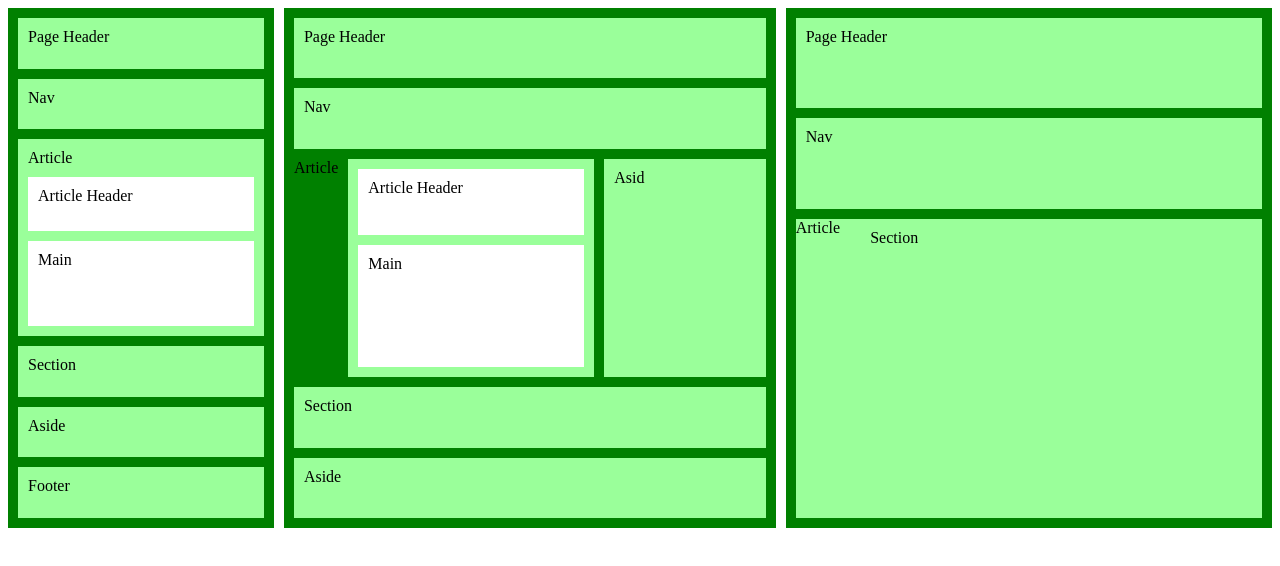
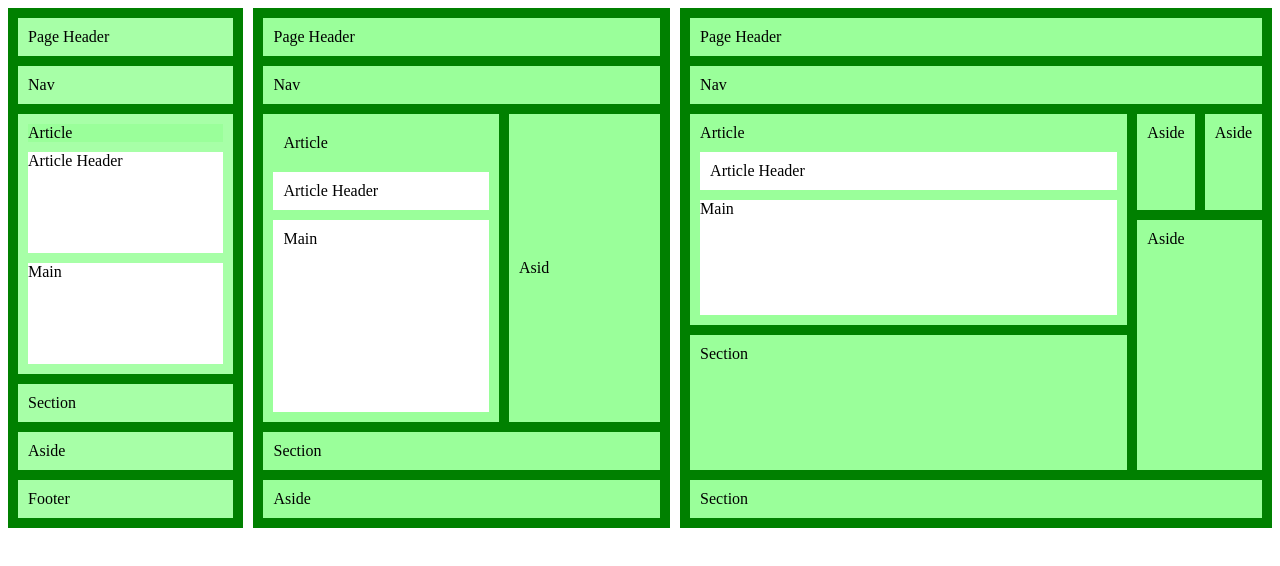
Before and after one commit to OUYORNG/Web_Design, a plain HTML site: page LAB04/LAB04_04.html in a window 1280 px wide. Drawn offline with Linux system fonts and the light colour scheme.

Commit message:
add lab04 ex05

```diff
--- a/LAB04/LAB04_04.css
+++ b/LAB04/LAB04_04.css
@@ -6,10 +6,73 @@
     gap: 10px;
 }
 
-.parent1 {
+.p {
     height: 500px;
     background-color: green;
+    display: flex;
+    flex-direction: column;
+    gap: 10px;
+    padding: 10px;
+}
+
+.parent1 {
     flex-grow: 1;
+}
+
+.parent2 {
+    flex-grow: 2;
+}
+
+.parent3 {
+    flex-grow:3;
+}
+
+/* ===parent1=== */
+
+.p1child {
+    flex-grow: 0;
+    background-color: rgb(167, 255, 167);
+    padding: 10px;
+}
+
+.p1child-3 {
+    flex-grow: 1;
+
+    display: flex;
+    flex-direction: column;
+    gap: 10px;
+}
+
+.p1subchild3 {
+    background-color: white;
+    flex-grow: 1;
+}
+
+.p1article {
+    background-color: rgb(154, 255, 154);
+    flex-grow: 0;
+}
+
+/* ===parent2=== */
+.p2child {
+    flex-grow: 0;
+    background-color: rgb(154, 255, 154);
+    padding: 10px;
+}
+
+.p2child-3 {
+    flex-grow: 1;
+    background-color: green;
+    padding: 0px;
+
+    display: flex;
+    flex-direction: row;
+    gap: 10px;
+}
+
+.p2child-3-box {
+    flex-grow: 1;
+    background-color: rgb(154, 255, 154);
 
     display: flex;
     flex-direction: column;
@@ -17,170 +80,58 @@
     padding: 10px;
 }
 
-.parent2 {
-    height: 500px;
-    background-color: green;
-    flex-grow: 2;
-
-    display: flex;
-    flex-direction: column;
-    gap: 10px;
-    padding: 10px;
-}
-
-.parent3 {
-    height: 500px;
-    background-color: green;
-    flex-grow:3;
-
-    display: flex;
-    flex-direction: column;
-    gap: 10px;
-    padding: 10px;
-}
-
-/* ===parent1=== */
-
-.p1-child1 {
-    background-color: rgb(154, 255, 154);
-    flex-grow: 1;
-    padding: 10px;
-}
-
-.p1-child2 {
-    background-color: rgb(154, 255, 154);
-    flex-grow: 1;
-    padding: 10px;
-}
-
-.p1-child3 {
-    background-color: rgb(154, 255, 154);
-    flex-grow: 5;
-    padding: 10px;
-
-    display: flex;
-    flex-direction: column;
-    gap: 10px;
-}
-
-.p1-child4 {
-    background-color: rgb(154, 255, 154);
-    flex-grow: 1;
-    padding: 10px;
-}
-
-.p1-child5 {
-    background-color: rgb(154, 255, 154);
-    flex-grow: 1;
-    padding: 10px;
-}
-
-.p1-child6 {
-    background-color: rgb(154, 255, 154);
-    flex-grow: 1;
-    padding: 10px;
-}
-
-.p1-c3-1 {
+.p2child-3-box-left {
     background-color: white;
     flex-grow: 1;
     padding: 10px;
 }
 
-.p1-c3-2 {
-    background-color: white;
-    flex-grow: 3;
+.p2article {
+    flex-grow: 0;
+    background-color: rgb(154, 255, 154);
+}
+
+.p2-article-header {
+    flex-grow: 0;
+}
+
+.p2child-3-box-2 {
+    display: flex;
+    justify-content: center;
+}
+
+/* ===parent3=== */
+.flex {
+    display: flex;
+}
+
+.flexrow {
+    flex-direction: row;
+}
+
+.flexcol {
+    flex-direction: column;
+}
+
+.flexgrow0 {
+    flex-grow: 0;
+    gap: 10px;
+}
+
+.flexgrow1 {
+    flex-grow: 1;
+    gap: 10px;
+}
+
+.child {
+    background-color: rgb(154, 255, 154);
     padding: 10px;
 }
 
-/* ===parent2=== */
-
-.p2-child1 {
-    background-color: rgb(154, 255, 154);
-    flex-grow: 1;
-    padding: 10px;
+.whitebox {
+    background-color: white;
 }
 
-.p2-child2 {
-    background-color: rgb(154, 255, 154);
-    flex-grow: 1;
-    padding: 10px;
+.greenbox {
+    background-color: green;
 }
-
-.p2-child3 {
-    background-color: green;
-    flex-grow: 5;
-
-    display: flex;
-    flex-direction: row;
-    gap: 10px;
-}
-
-.p2-child4 {
-    background-color: rgb(154, 255, 154);
-    flex-grow: 1;
-    padding: 10px;
-}
-
-.p2-child5 {
-    background-color: rgb(154, 255, 154);
-    flex-grow: 1;
-    padding: 10px;
-}
-
-.p2-c3-1 {
-    background-color: rgb(154, 255, 154);
-    flex-grow: 1;
-    padding: 10px;
-
-    display: flex;
-    flex-direction: column;
-    gap: 10px;
-}
-
-.p2-c3-2 {
-    background-color: rgb(154, 255, 154);
-    flex-grow: 3;
-    padding: 10px;
-}
-
-.p2-c3-c1-1 {
-    background-color: white;
-    flex-grow: 1;
-    padding: 10px;
-}
-
-.p2-c3-c1-2 {
-    background-color: white;
-    flex-grow: 3;
-    padding: 10px;
-}
-
-/* ===parent3=== */
-
-.p3-child1 {
-    background-color: rgb(154, 255, 154);
-    flex-grow: 1;
-    padding: 10px;
-}
-
-.p3-child2 {
-    background-color: rgb(154, 255, 154);
-    flex-grow: 1;
-    padding: 10px;
-}
-
-.p3-child3 {
-    background-color: rgb(154, 255, 154);
-    flex-grow: 5;
-
-    display: flex;
-    flex-direction: row;
-    gap: 10px;
-}
-
-.p3-child4 {
-    background-color: rgb(154, 255, 154);
-    flex-grow: 1;
-    padding: 10px;
-}
--- a/LAB04/LAB04_04.html
+++ b/LAB04/LAB04_04.html
@@ -1,55 +1,69 @@
 <!DOCTYPE html>
 <html lang="en">
   <head>
-    <meta charset="UTF-8">
-    <meta name="viewport" content="width=device-width, initial-scale=1.0">
+    <meta charset="UTF-8" />
+    <meta name="viewport" content="width=device-width, initial-scale=1.0" />
     <title>Document</title>
-    <link rel="stylesheet" href="LAB04_04.css">
+    <link rel="stylesheet" href="LAB04_04.css" />
   </head>
   <body>
     <div class="grand-parent">
-        <div class="parent1">
-            <div class="p1-child1">Page Header</div>
-            <div class="p1-child2">Nav</div>
-            <div class="p1-child3">Article
-                <div class="p1-c3-1">Article Header</div>
-                <div class="p1-c3-2">Main</div>
+      <div class="p parent1">
+        <div class="p1child p1child-1">Page Header</div>
+        <div class="p1child p1child-2">Nav</div>
+        <div class="p1child p1child-3">
+          <div class="p1subchild3 p1article">Article</div>
+          <div class="p1subchild3 p1article-header">Article Header</div>
+          <div class="p1subchild3 p1main">Main</div>
         </div>
-            <div class="p1-child4">Section</div>
-            <div class="p1-child5">Aside</div>
-            <div class="p1-child6">Footer</div>
+        <div class="p1child p1child-4">Section</div>
+        <div class="p1child p1child-5">Aside</div>
+        <div class="p1child p1child-6">Footer</div>
       </div>
-        <div class="parent2">
-            <div class="p2-child1">Page Header</div>
-            <div class="p2-child2">Nav</div>
-            <div class="p2-child3">Article
-                <div class="p2-c3-1">
-                    <div class="p2-c3-c1-1">Article Header</div>
-                    <div class="p2-c3-c1-2">Main</div>
+
+      <div class="p parent2">
+        <div class="p2child p2child-1">Page Header</div>
+        <div class="p2child p2childp-2">Nav</div>
+        <div class="p2child p2child-3">
+          <div class="p2child-3-box p2child-3-box-1">
+            <div class="p2child-3-box-left p2article">Article</div>
+            <div class="p2child-3-box-left p2-article-header">
+              Article Header
             </div>
-                <div class="p2-c3-1">Asid</div>
+            <div class="p2child-3-box-left p2-main">Main</div>
           </div>
-            <div class="p2-child4">Section</div>
-            <div class="p2-child5">Aside</div>
+          <div class="p2child-3-box p2child-3-box-2 p2aside">Asid</div>
         </div>
-        <div class="parent3">
-            <div class="p3-child1">Page Header</div>
-            <div class="p3-child2">Nav</div>
-            <div class="p3-child3">Article
-                <div class="p3-c3-1">
-                    <div class="p3-c3-1-1">
+        <div class="p2child p2child-4">Section</div>
+        <div class="p2child p2child-5">Aside</div>
+      </div>
 
+      <div class="p parent3">
+        <div class="child flexgrow0">Page Header</div>
+        <div class="child flexgrow0">Nav</div>
+        <div class="flexgrow1 flex flexrow">
+          <div class="greenbox flexgrow1 flex flexcol">
+            <div class="child flexgrow1 flex flexcol">
+              <div class="flexgrow0">Article</div>
+              <div class="whitebox flexgrow0" style="padding: 10px">
+                Article Header
               </div>
-                    <div class="p3-c3-1-2></div>
+              <div class="whitebox flexgrow1">Main</div>
             </div>
-                <div class="p3-c3-child2">
-                    <div>
-
+            <div class="child flexgrow1">Section</div>
           </div>
-                    <div></div>
+          <div class="greenbox flexgrow0 flex flexcol">
+            <div
+              class="child flexgrow1 flex flexrow greenbox"
+              style="padding: 0px"
+            >
+              <div class="child flexgrow1">Aside</div>
+              <div class="child flexgrow1">Aside</div>
+            </div>
+            <div class="child flexgrow1" style="flex: 4">Aside</div>
           </div>
         </div>
-            <div class="p3-child4">Section</div>
+        <div class="child flexgrow0">Section</div>
       </div>
     </div>
   </body>
```
Also changed, not shown: Chapter05/flex-grow.html (added, +50 -0 lines), Chapter05/flex-layout.html (added, +35 -0 lines), Chapter05/layout.html (added, +80 -0 lines), Chapter05/nested-row-column.html (added, +49 -0 lines), Chapter05/row-flex-layout.html (added, +42 -0 lines), LAB05/LAB05_03.html (+16 -0 lines), LAB05/LAB05_05.html (+16 -0 lines). Lines whose indentation alone changed are shown as unchanged.
